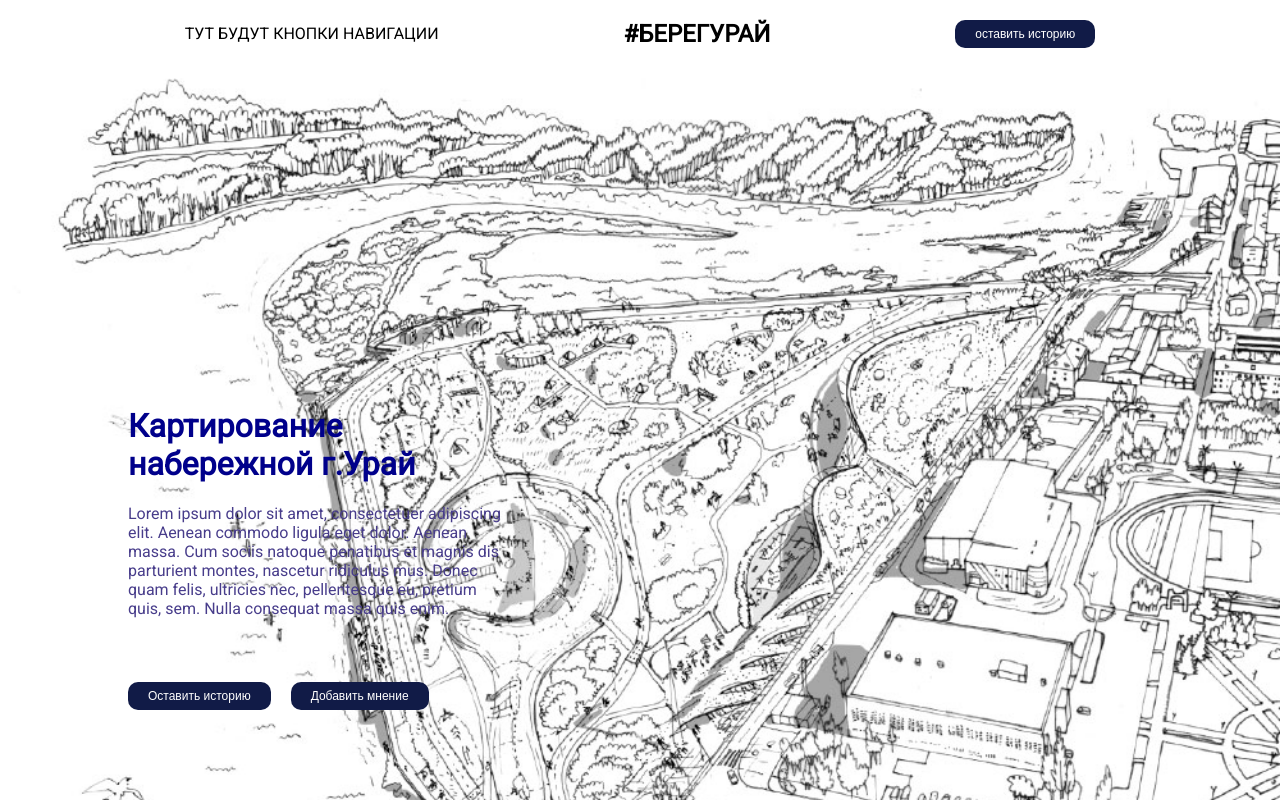
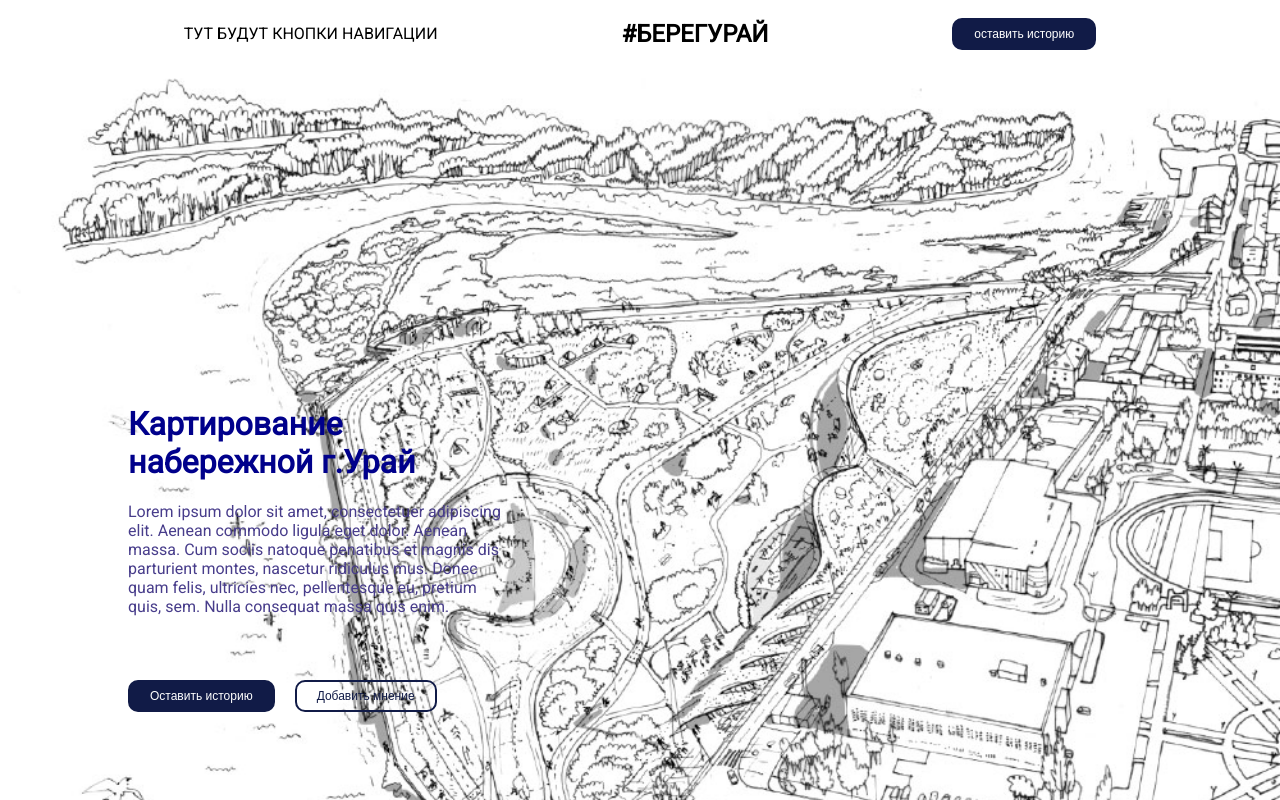
Before and after one commit to designunit/bereguray, a Next.js app: page / in a window 1280 px wide. Shown: the top 800 px of the page. Built offline with nearby package versions, Linux system fonts and the light colour scheme.

Commit message:
button themes

```diff
--- a/package.json
+++ b/package.json
@@ -8,11 +8,13 @@
         "start": "next start"
     },
     "dependencies": {
+        "classnames": "^2.2.6",
         "next": "9.3.4",
         "react": "16.13.1",
         "react-dom": "16.13.1"
     },
     "devDependencies": {
+        "@types/classnames": "^2.2.10",
         "@types/node": "^13.11.0",
         "@types/react": "^16.9.32",
         "typescript": "^3.8.3"
--- a/src/components/Button/index.tsx
+++ b/src/components/Button/index.tsx
@@ -1,14 +1,24 @@
 import s from './styles.module.css'
+
+import cx from 'classnames'
+
+export type ButtonTheme = 'default' | 'primary' | 'link'
 
 export type ButtonProps = {
     style?: React.CSSProperties
     theme?: 'default' | 'primary' | 'link'
 }
 
+const themeClass = {
+    default: s.themeDefault,
+    primary: s.themePrimary,
+    link: s.themeLink,
+}
+
 export const Button: React.SFC<ButtonProps> = ({ theme = 'default', ...props }) => {
     return (
         <button
-            className={s.button}
+            className={cx(s.button, themeClass[theme])}
             style={props.style}
         >
             {props.children}
--- a/src/components/Button/styles.module.css
+++ b/src/components/Button/styles.module.css
@@ -1,7 +1,6 @@
 .button {
     border: none;
 
-    background: var(--button-background-primary);
     border-radius: var(--button-border-radius);
     color: var(--color-text-opposite);
 
@@ -10,3 +9,19 @@
     font-size: 12px;
     line-height: 18px;
 }
+
+.themeDefault {
+    background: none;
+    color: var(--color-button);
+    border: 2px solid var(--color-button);
+}
+
+.themePrimary {
+    background: var(--color-button);
+    border: 2px solid var(--color-button);
+}
+
+.themeLink {
+    color: var(--color-button);
+    background: none;
+}
--- a/src/components/IndexPage/index.tsx
+++ b/src/components/IndexPage/index.tsx
@@ -16,7 +16,9 @@ const IndexPage = () => (
                 </div>
 
                 <div className={styles.section}>
-                    <Button>
+                    <Button
+                        theme={'primary'}
+                    >
                         оставить историю
                     </Button>
                 </div>
@@ -37,7 +39,12 @@ const IndexPage = () => (
                             sem. Nulla consequat massa quis enim.
                         </span>
                         <div className={styles.heroButtons}>
-                            <Button style={{ marginRight: '20px' }}>
+                            <Button
+                                style={{
+                                    marginRight: '20px'
+                                }}
+                                theme={'primary'}
+                            >
                                 Оставить историю
                             </Button>
                             <Button>
--- a/src/style.css
+++ b/src/style.css
@@ -3,7 +3,9 @@
 :root {
     --button-border-radius: 10px;
     --button-background-primary: #111b47;
+    --color-text: black;
     --color-text-opposite: white;
+    --color-button: #111b47;
 
     --font-family: 'Roboto', sans-serif;
 }
```
Also changed, not shown: 1 other file (tests, documents, lock files or other folders).
